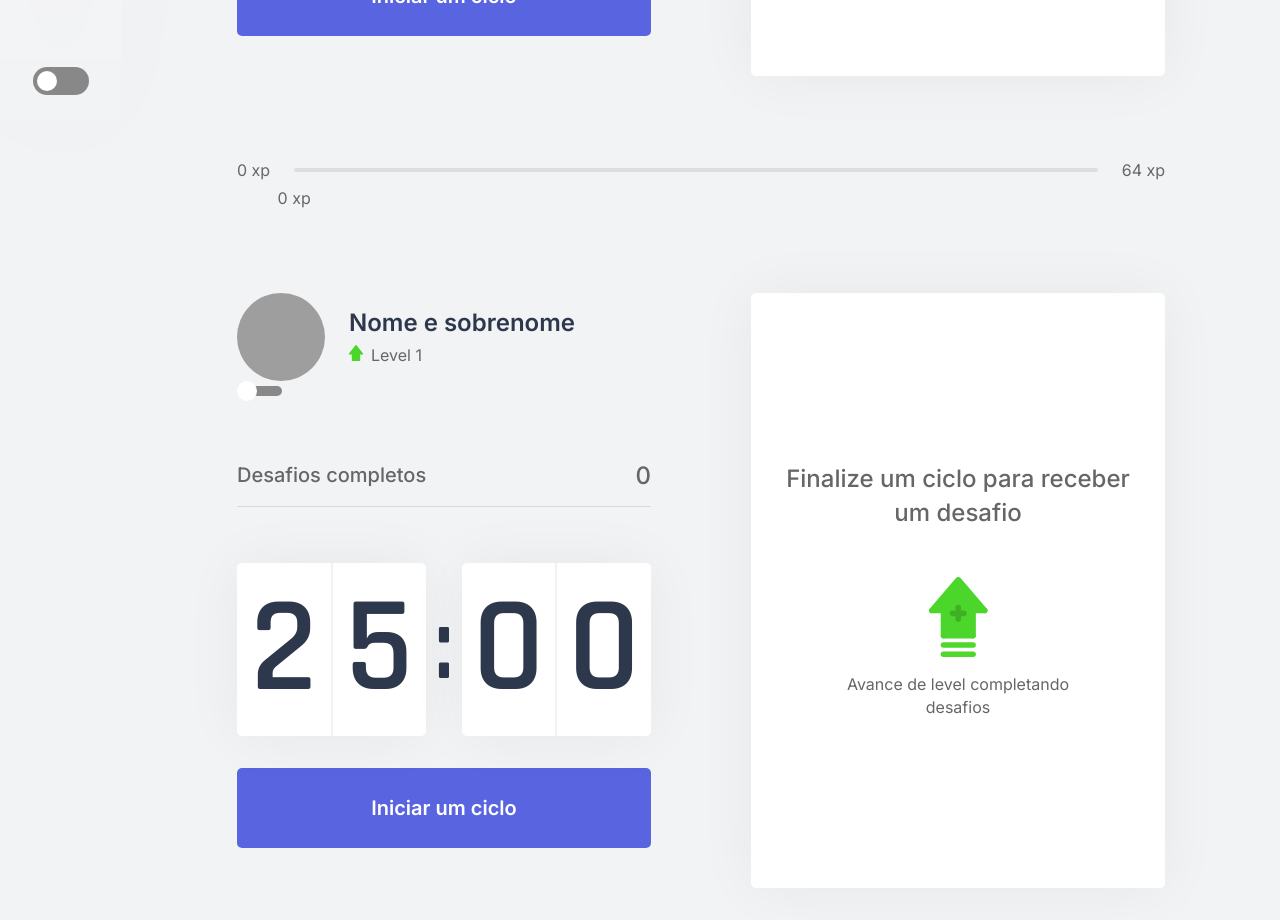
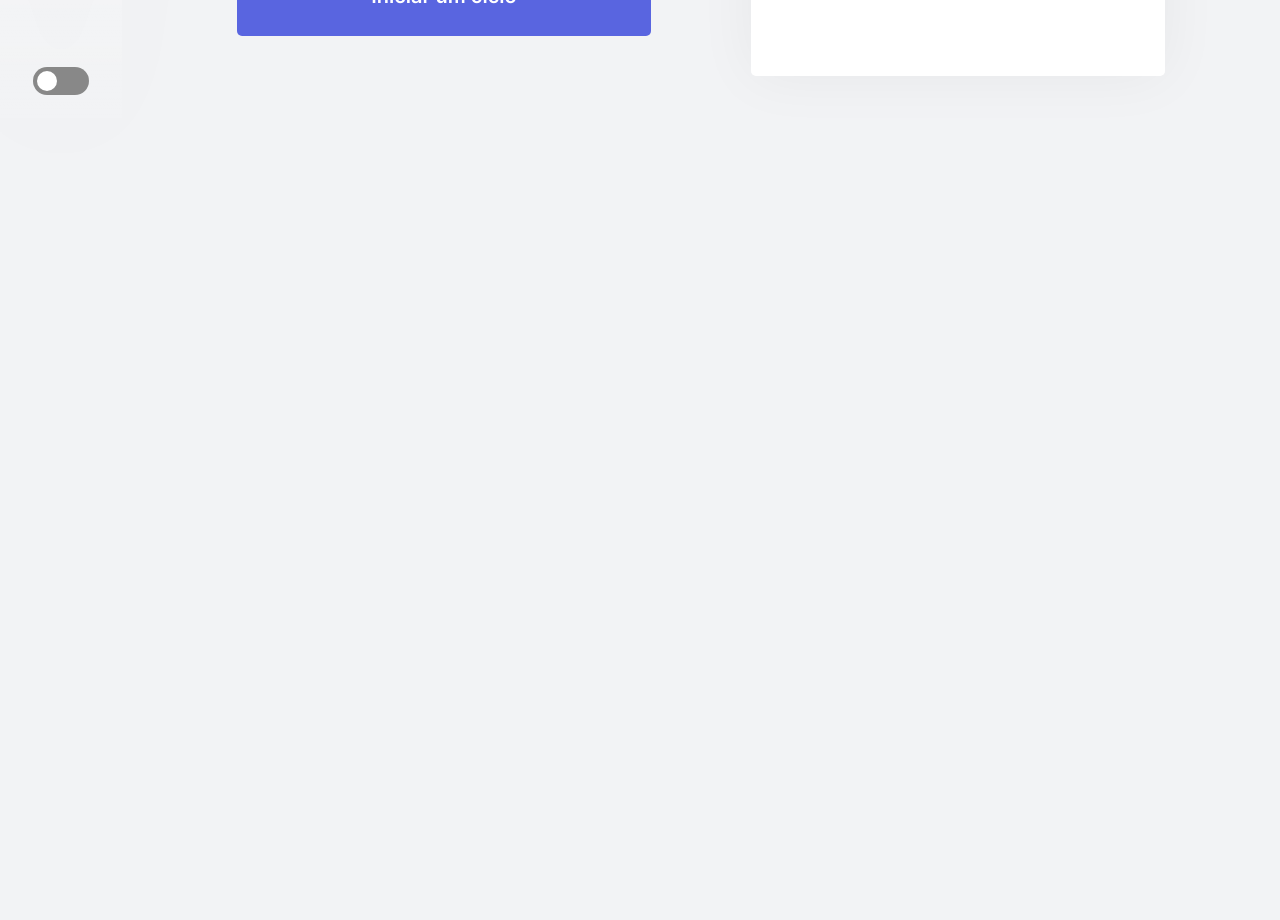
Before and after one commit to dudunog/move.it, a Next.js app: page / in a window 1280 px wide. Shown: the part 680-1600 px from the top of the page. After the commit the page ends 800 px from the top, so only its background shows below. Built offline with nearby package versions, Linux system fonts and the light colour scheme; grey boxes are pictures that could not be loaded.

Commit message:
Removidas algumas coisas que não são mais utilizadas

```diff
--- a/src/pages/index.tsx
+++ b/src/pages/index.tsx
@@ -1,5 +1,3 @@
-import { useContext, useState } from "react";
-
 import Head from "next/head";
 import { GetServerSideProps } from "next";
 import dynamic from "next/dynamic";
@@ -17,7 +15,6 @@ import { ThemeProvider } from "../contexts/ThemeContext";
 import { CountdownProvider } from "../contexts/CountdownContext";
 import { ChallengesProvider } from "../contexts/ChallengesContext";
 
-import Switch from "react-switch";
 import usePersistedState from "../utils/usePersistedState";
 
 import styles from "../styles/pages/Home.module.css";
@@ -75,45 +72,6 @@ export default function Home(props: HomeProps) {
             </ChallengesProvider>
           </Navbar>
         </div>
-        <ChallengesProvider
-          level={props.level}
-          currentExperience={props.currentExperience}
-          challengesCompleted={props.challengesCompleted}
-        >
-          <div className={`${styles.main} ${styles[currentTheme]}`}>
-            <div className={styles.container}>
-              <Head>
-                <title>Início | move.it</title>
-              </Head>
-              <ExperienceBar />
-              <br /> <br />
-              <CountdownProvider>
-                <section>
-                  <div>
-                    <br /> <br />
-                    <Profile />
-                    <Switch
-                      onChange={toggleTheme}
-                      checked={currentTheme == "dark"}
-                      checkedIcon={false}
-                      uncheckedIcon={false}
-                      height={10}
-                      width={40}
-                      handleDiameter={20}
-                      onColor="#D63AF9"
-                    />
-                    <CompletedChallenges />
-                    <Countdown />
-                  </div>
-                  <div>
-                    <br /> <br />
-                    <ChallengeBox />
-                  </div>
-                </section>
-              </CountdownProvider>
-            </div>
-          </div>
-        </ChallengesProvider>
       </ThemeProvider>
     </NoSSR>
   );
```
Also changed, not shown: src/contexts/ThemeContext.tsx (+1 -8 lines), 1 other file (tests, documents, lock files or other folders).
